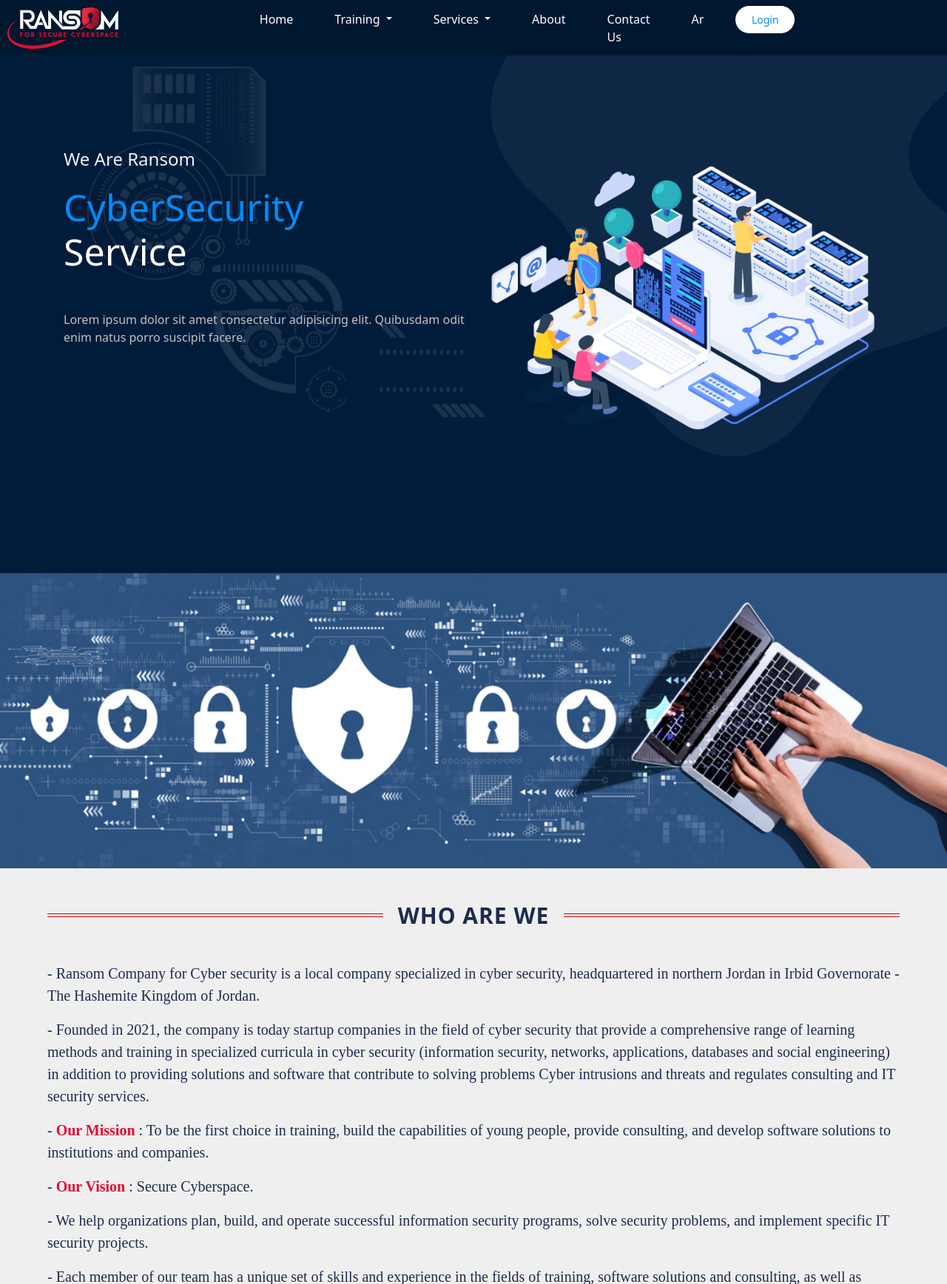
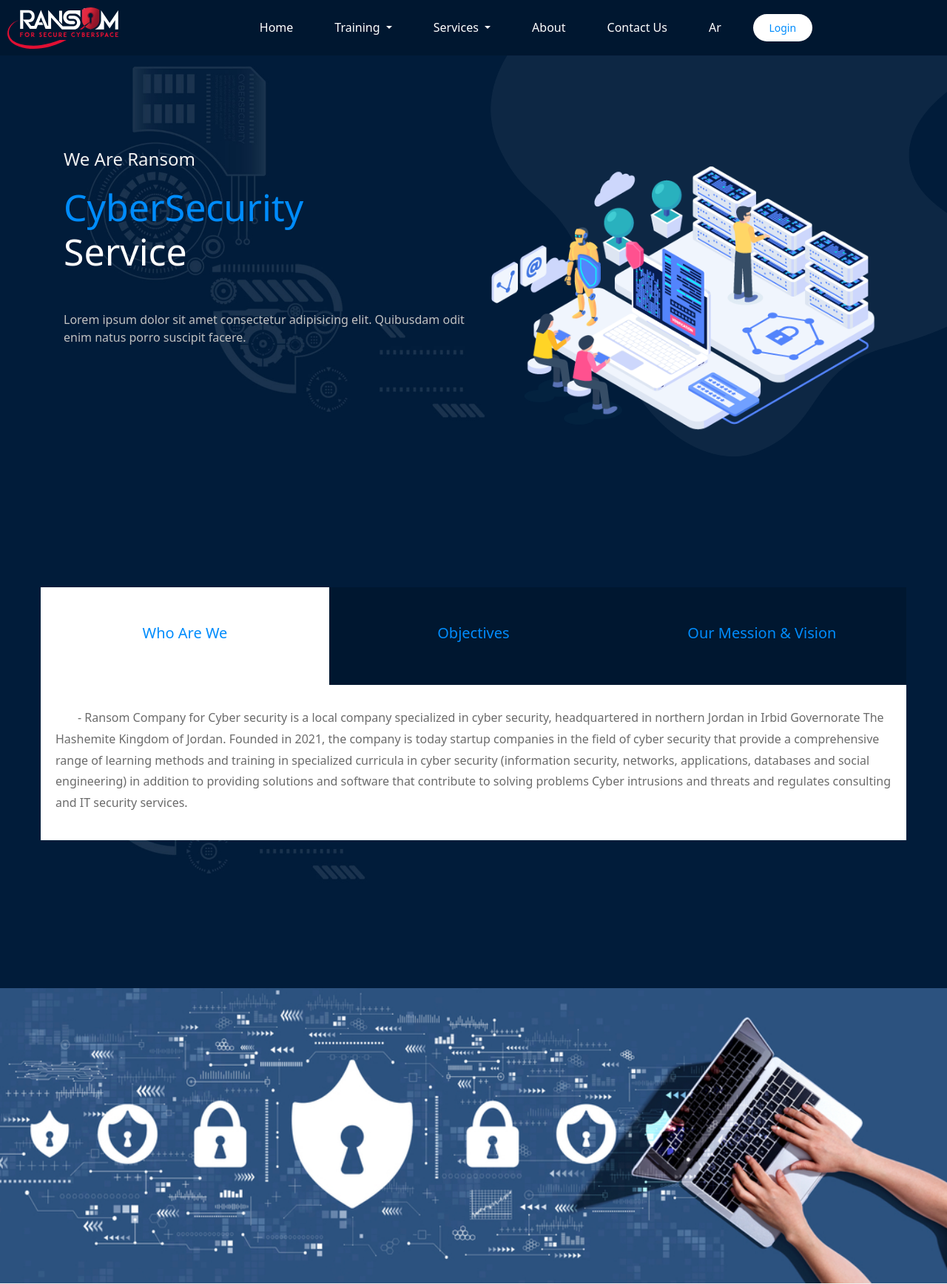
Before and after one commit to mazen103501/joransom, a PHP site: page / in a window 1280 px wide. Shown: the top 1736 px of the page at 74% size. Run offline with PHP 8.4, Linux system fonts and the light colour scheme; data that the repository does not hold is empty; some web fonts are replaced.

Commit message:
the new about us

```diff
--- a/CSS/home.css
+++ b/CSS/home.css
@@ -82,6 +82,7 @@ nav{
 .nav-item{
     margin: 0 10px;
     padding: 23px 10px;
+    white-space: nowrap;
 }
 .container-fluid{
     width: 70%;
@@ -189,6 +190,10 @@ nav{
 } */
 
 
+
+
+
+/* intro Page */
 .intro-section{
     background-image: url("../PHOTOS/intro-background.jpg");
     background-color: rgb(1 28 58);
@@ -256,6 +261,81 @@ nav{
         margin-top: -50px;
     }
 }
+
+
+
+
+
+/* about-us */
+.about-us{
+    padding-top: 20px;
+    padding-bottom: 200px;
+    background-image: url("../PHOTOS/about-background.jpg");
+    background-size: cover;
+    background-position: 50% 52%;
+    color: white;
+    margin-top: -1px;
+}
+.about-us .thecont{
+    background: #001730;
+}
+.about-us .thecont .about-box{
+    display: flex;
+    align-items: space-between;
+    flex-wrap: wrap;
+
+}
+.about-us .thecont .about-box .box{
+    height: 100%;
+    background: #001730;
+    padding: 50px 0;
+    transition: 0.3s;
+    cursor: pointer;
+}
+.selected-box{
+    background: white !important;
+}
+
+
+.about-us .thecont .about-box .box h5{
+    text-align: center;
+    color: #008CFC;
+}
+.about-us .thecont .text-box{
+    /* margin-top: 40px; */
+    padding: 30px 20px 20px;
+    background: white;
+    color: #6b6b6b;
+    /* word-spacing: 2px; */
+    line-height: 1.8;
+    text-indent: 30px;
+    min-height: 180px;
+}
+.thecont{
+    margin: 0 auto;
+}
+@media (min-width:768px){
+    .thecont{
+        width: 726px;
+    }
+    .about-us .thecont .about-box .box{
+        flex-basis: 100%;
+    }
+}
+@media (min-width:992px){
+    .thecont{
+        width: 920px;
+    }
+    .about-us .thecont .about-box .box{
+        flex-basis: 33.33%;
+    }
+}
+@media (min-width:1200px){
+    .thecont{
+        width: 1170px;
+    }
+}
+
 
 
 
--- a/JS/ransom.js
+++ b/JS/ransom.js
@@ -1,3 +1,38 @@
+let aboutUsBoxes = document.querySelectorAll(".about-us .thecont .about-box .box");
+
+aboutUsBoxes[0].addEventListener("click" , showAboutUsText);
+aboutUsBoxes[1].addEventListener("click" , showAboutUsText);
+aboutUsBoxes[2].addEventListener("click" , showAboutUsText);
+
+function showAboutUsText(){
+    let textBox = document.querySelector(".about-us .thecont .text-box p");
+    aboutUsBoxes.forEach((e)=>{
+        e.classList.remove("selected-box")
+    })
+    if(Array.from(this.parentNode.children).indexOf(this) == 0){
+        let text = "- Ransom Company for Cyber security is a local company specialized in cyber security, headquartered in northern Jordan in Irbid Governorate The Hashemite Kingdom of Jordan. Founded in 2021, the company is today startup companies in the field of cyber security that provide a comprehensive range of learning methods and training in specialized curricula in cyber security (information security, networks, applications, databases and social engineering) in addition to providing solutions and software that contribute to solving problems Cyber intrusions and threats and regulates consulting and IT security services." ;
+        textBox.textContent = text;
+        this.classList.add("selected-box");
+    }else if(Array.from(this.parentNode.children).indexOf(this) == 1){
+        let text = `- Training, qualifying and building the capacities of young people in basic knowledge related to networks and information security by adopting the curricula offered by international companies specialized in networks and information security.
+        Providing a specialized testing center to obtain accredited international certificates.
+        Providing a programming environment capable of building software solutions to hacking problems and cyber threats.
+        Contributing and participating in providing expertise and advice to governmental and private institutions in cyber security technologies.
+        Building a network of strategic alliances to form an advanced, updated and sophisticated knowledge base, which would enable us to share the highest level of international collective experiences with our clients.
+        Supporting and strengthening the local community through effective participation in local activities and events.` ;
+        textBox.textContent = text;
+        this.classList.add("selected-box");
+    }else if(Array.from(this.parentNode.children).indexOf(this) == 2){
+        let text = `- To be the first choice in training, build the capabilities of young people, provide consulting, and develop software solutions to institutions/companies, and Secure Cyberspace.` ;
+        textBox.textContent = text;
+        this.classList.add("selected-box");
+    }
+
+}
+
+
+
+
 let navBar = document.querySelector("nav"),
     whoAreWeH2 = document.querySelector(".who-are-we h2"),
     cards = document.querySelectorAll(".cards > div"),
@@ -14,7 +49,7 @@ if(theLink.includes("pages=")){
     socialMedia.forEach(ele=>{
             ele.classList.add("showsocial");
     });
-    console.log(trainingCourses)
+    // console.log(trainingCourses)
     window.onload = function(){
     let theTime = 100;
     trainingCourses.forEach(ele=>{
@@ -28,7 +63,7 @@ if(theLink.includes("pages=")){
 
 }else{
     window.onscroll = function(){
-        console.log(document.documentElement.scrollTop)
+        // console.log(document.documentElement.scrollTop)
         // if(document.documentElement.scrollTop < 99){
         //     navBar.classList.remove("sticky")
         // }
@@ -98,7 +133,7 @@ let select = document.querySelector("select"),
     enroll = document.querySelectorAll(".course-container a"),
     theSelectNumber;
 
-console.log(select , enroll)
+// console.log(select , enroll)
 enroll.forEach((ele,i)=>{
     ele.addEventListener("click",function(){
         theSelectNumber = i;
--- a/index.php
+++ b/index.php
@@ -175,6 +175,29 @@ if($do=='dashborad'){
 </section>
 
 
+
+
+<section class="about-us">
+    <div class="thecont">
+        <div class="about-box">
+            <div class="box selected-box">
+                <h5>Who Are We</h5>
+            </div>
+            <div class="box">
+                <h5>Objectives</h5>
+            </div>
+            <div class="box">
+                <h5>Our Mession & Vision</h5>
+            </div>
+        </div>
+        <div class="text-box">
+            <p>- Ransom Company for Cyber security is a local company specialized in cyber security, headquartered in northern Jordan in Irbid Governorate The Hashemite Kingdom of Jordan.
+
+                Founded in 2021, the company is today startup companies in the field of cyber security that provide a comprehensive range of learning methods and training in specialized curricula in cyber security (information security, networks, applications, databases and social engineering) in addition to providing solutions and software that contribute to solving problems Cyber intrusions and threats and regulates consulting and IT security services.</p>
+        </div>
+    </div>
+
+</section>
 
 
 
```
Also changed, not shown: PHOTOS/about-background.jpg (added).
